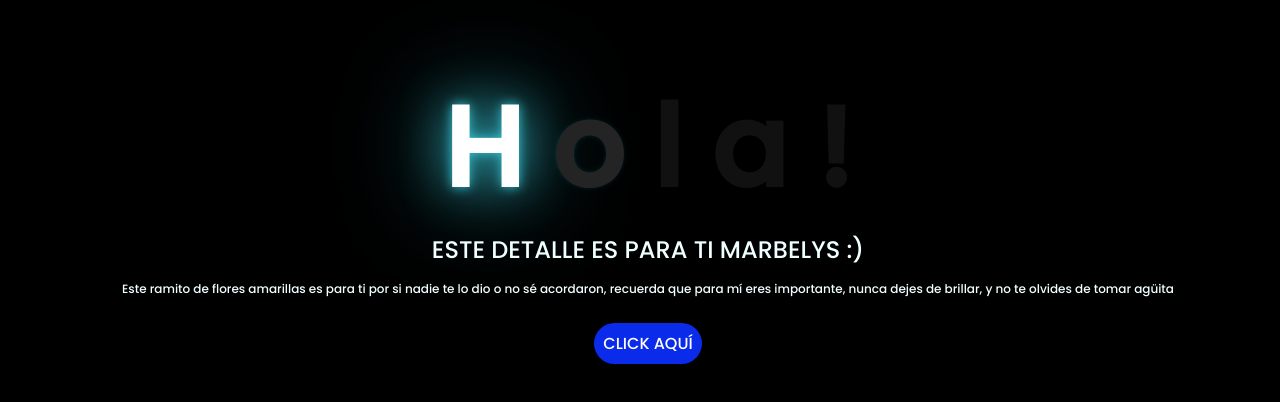
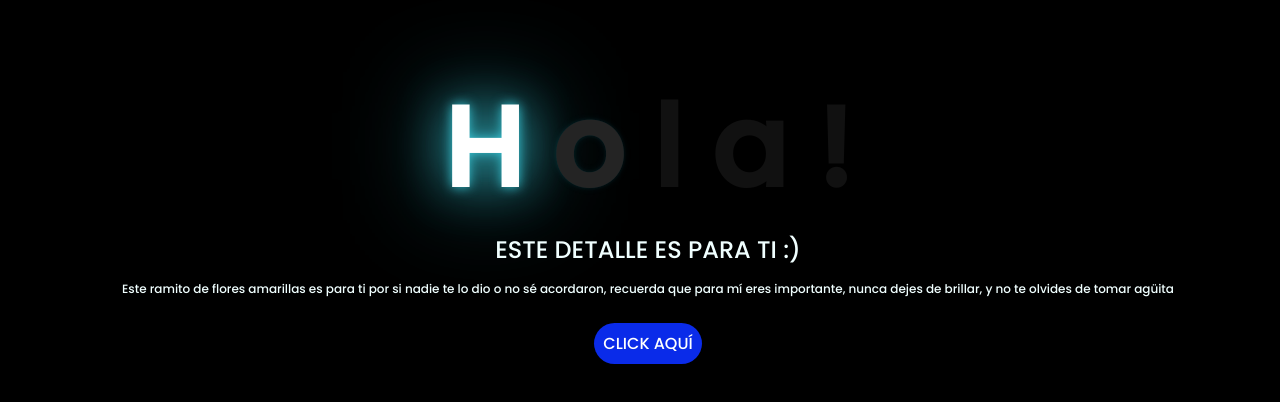
Before and after one commit to Kevin-Omar/floresg, a plain HTML site: page index.html in a window 1280 px wide. Shown: the part 122-524 px from the top of the page. Drawn offline with Linux system fonts and the light colour scheme.

Commit message:
Update index.html

```diff
--- a/index.html
+++ b/index.html
@@ -19,7 +19,7 @@
     </div>
     <div class="description">
       <center>
-        <span>ESTE DETALLE ES PARA TI MARBELYS :)</span><br>
+        <span>ESTE DETALLE ES PARA TI :)</span><br>
 
       <span style="font-size: 12px;">
         Este ramito de flores amarillas es para ti por si nadie te lo dio o no
```
